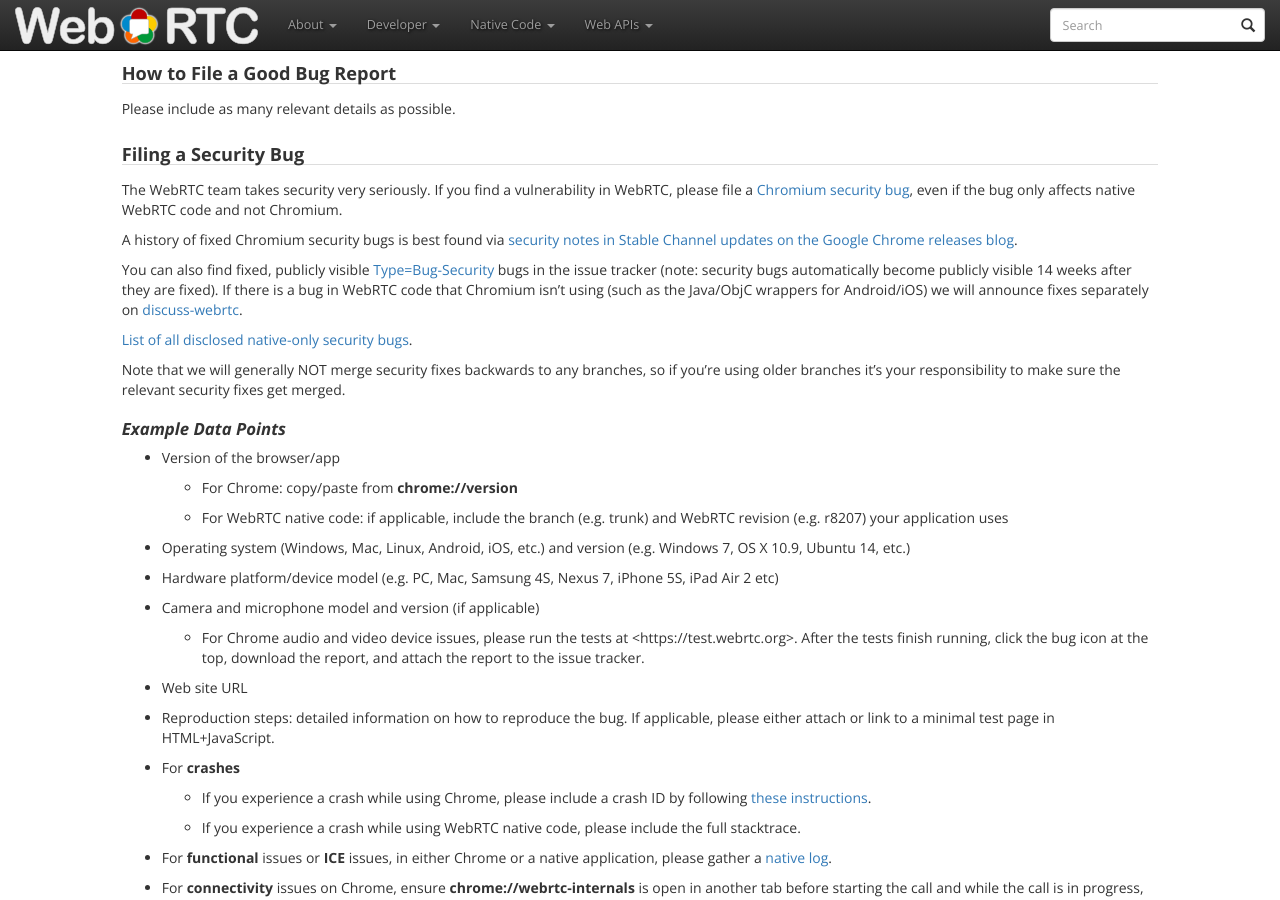
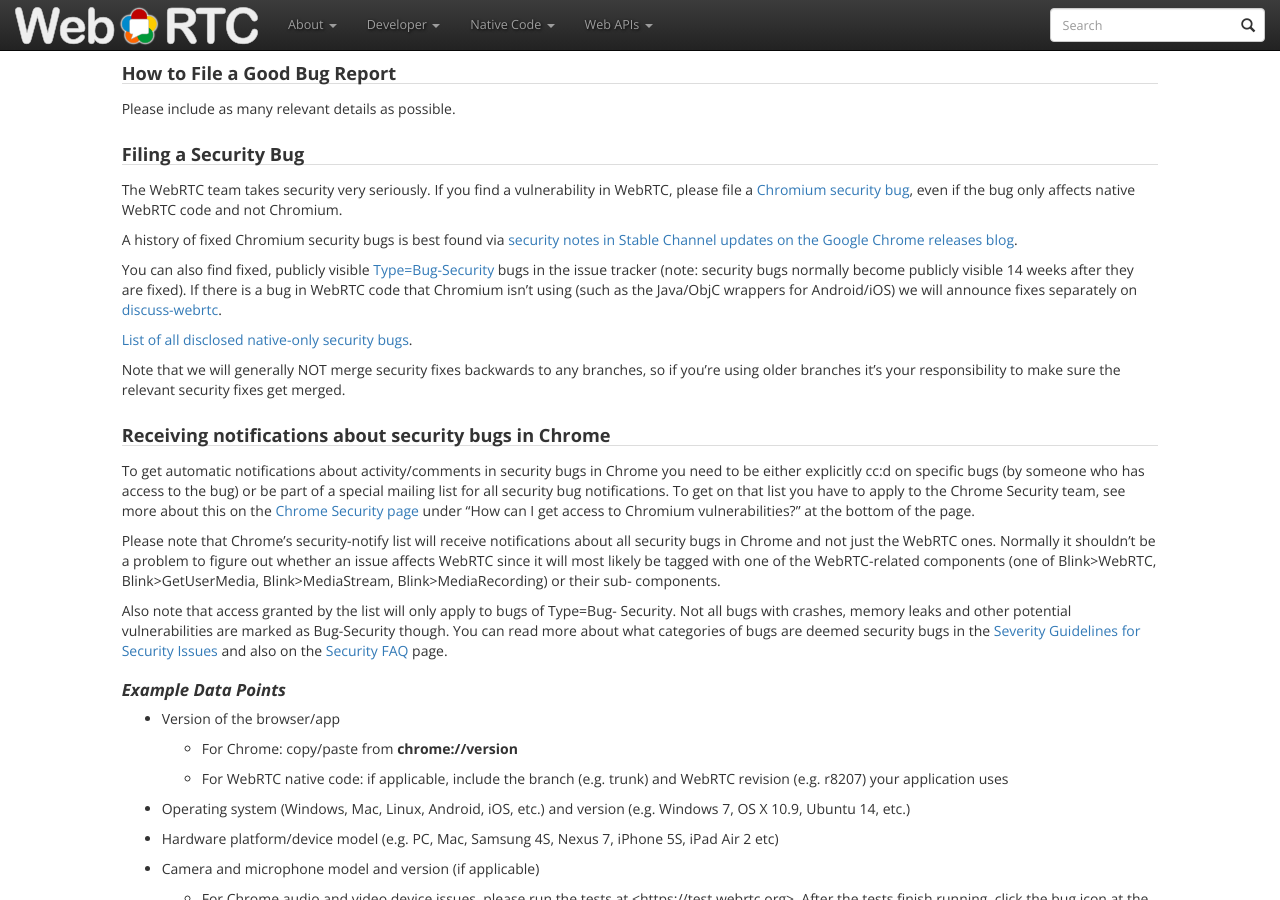
Before and after one commit to webrtc/webrtc-org, a Jekyll site: the page built from bugs/index.md, in a window 1280 px wide and 900 px high, scrolled down 265 px. Built offline with Jekyll 4.4.1, drawn with Linux system fonts in a browser that asks for light colours; nearby versions of some CDN libraries.

Commit message:
Update text.

```diff
--- a/bugs/index.md
+++ b/bugs/index.md
@@ -37,7 +37,7 @@ A history of fixed Chromium security bugs is best found via [security notes in
 Stable Channel updates on the Google Chrome releases blog][ChromeSecurityBlog].
 
 You can also find fixed, publicly visible [Type=Bug-Security][ChromeBugList]
-bugs in the issue tracker (note: security bugs automatically become publicly
+bugs in the issue tracker (note: security bugs normally become publicly
 visible 14 weeks after they are fixed). If there is a bug in WebRTC code
 that Chromium isn’t using (such as the Java/ObjC wrappers for Android/iOS)
 we will announce fixes separately on [discuss-webrtc][DiscussWebRTC].
@@ -47,6 +47,30 @@ we will announce fixes separately on [discuss-webrtc][DiscussWebRTC].
 Note that we will generally NOT merge security fixes backwards to any branches,
 so if you’re using older branches it’s your responsibility to make sure the
 relevant security fixes get merged.
+
+
+### Receiving notifications about security bugs in Chrome
+
+To get automatic notifications about activity/comments in security bugs in
+Chrome you need to be either explicitly cc:d on specific bugs (by someone who
+has access to the bug) or be part of a special mailing list for all security bug
+notifications. To get on that list you have to apply to the Chrome Security
+team, see more about this on the [Chrome Security page][ChromeSecurity] under
+"How can I get access to Chromium vulnerabilities?" at the bottom of the page.
+
+Please note that Chrome's security-notify list will receive notifications about
+all security bugs in Chrome and not just the WebRTC ones. Normally it shouldn't
+be a problem to figure out whether an issue affects WebRTC since it will most
+likely be tagged with one of the WebRTC-related components (one of Blink>WebRTC,
+Blink>GetUserMedia, Blink>MediaStream, Blink>MediaRecording) or their sub-
+components.
+
+Also note that access granted by the list will only apply to bugs of Type=Bug-
+Security. Not all bugs with crashes, memory leaks and other potential
+vulnerabilities are marked as Bug-Security though. You can read more about what
+categories of bugs are deemed security bugs in the [Severity Guidelines for
+Security Issues][SeverityGuidelines] and also on the [Security FAQ][SecurityFaq]
+page.
 
 
 #### Example Data Points
```
Also changed, not shown: other parts of bugs/index.md (+3 -0 lines).
